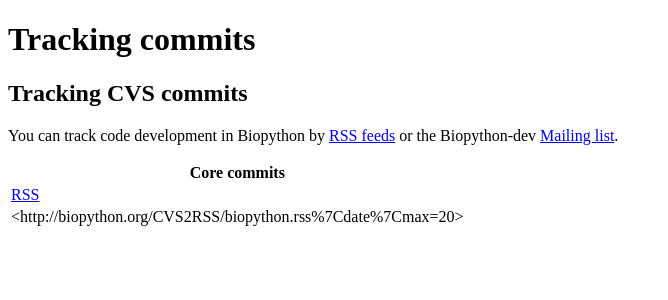
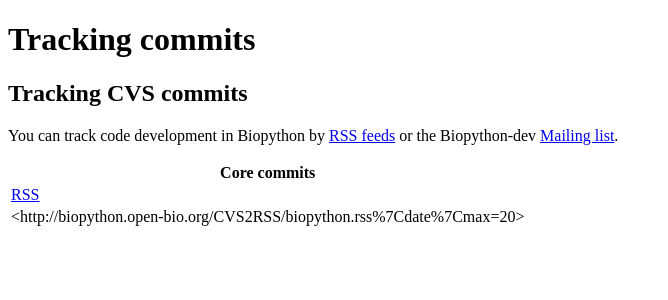
Before and after one commit to biopython/biopython.github.io, a Jekyll site: the page built from wiki/Tracking_commits.md, in a window 1280 px wide. Shown: the top 300 px of the page, without its empty margins (0-668 px from the left). Built offline with Jekyll 4.4.1, drawn with Linux system fonts in a browser that asks for light colours.

Commit message:
/* Tracking CVS commits */

```diff
--- a/wiki/Tracking_commits.md
+++ b/wiki/Tracking_commits.md
@@ -11,8 +11,8 @@ You can track code development in Biopython by [RSS
 feeds](wp:RSS_(file_format) "wikilink") or the Biopython-dev [Mailing
 list](Mailing_lists "wikilink").
 
-| Core commits                                                            |
-|-------------------------------------------------------------------------|
-| [RSS](http://biopython.org/CVS2RSS/biopython.rss)                       |
-| <rss><http://biopython.org/CVS2RSS/biopython.rss%7Cdate%7Cmax=20></rss> |
+| Core commits                                                                     |
+|----------------------------------------------------------------------------------|
+| [RSS](http://biopython.open-bio.org/CVS2RSS/biopython.rss)                       |
+| <rss><http://biopython.open-bio.org/CVS2RSS/biopython.rss%7Cdate%7Cmax=20></rss> |
 ||
```
Also changed, not shown: 1 other file.
